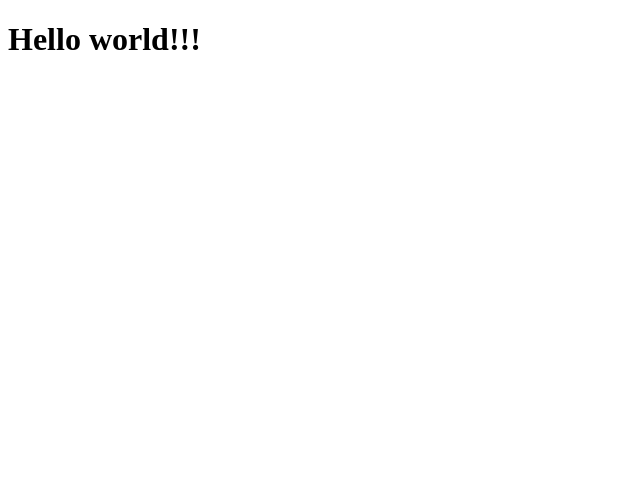
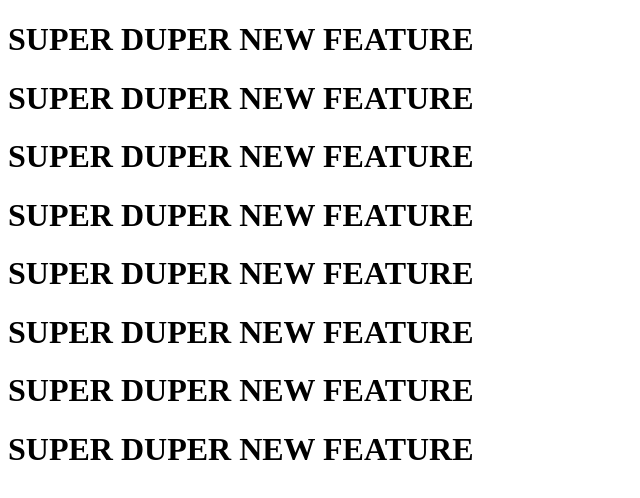
Before and after one commit to kitas-gitas/bug-free-carnival, a plain HTML site: page index.html in a window 1280 px wide. Shown: the whole page, without its empty margins (0-640 px from the left). Drawn offline with Linux system fonts and the light colour scheme.

Commit message:
add new feature

```diff
--- a/index.html
+++ b/index.html
@@ -6,6 +6,13 @@
     <title>Hello</title>
 </head>
 <body>
-    <h1>Hello world!!!</h1>
+    <h1>SUPER DUPER NEW FEATURE</h1>
+    <h1>SUPER DUPER NEW FEATURE</h1>
+    <h1>SUPER DUPER NEW FEATURE</h1>
+    <h1>SUPER DUPER NEW FEATURE</h1>
+    <h1>SUPER DUPER NEW FEATURE</h1>
+    <h1>SUPER DUPER NEW FEATURE</h1>
+    <h1>SUPER DUPER NEW FEATURE</h1>
+    <h1>SUPER DUPER NEW FEATURE</h1>
 </body>
 </html>
```
Also changed, not shown: file1.txt.
